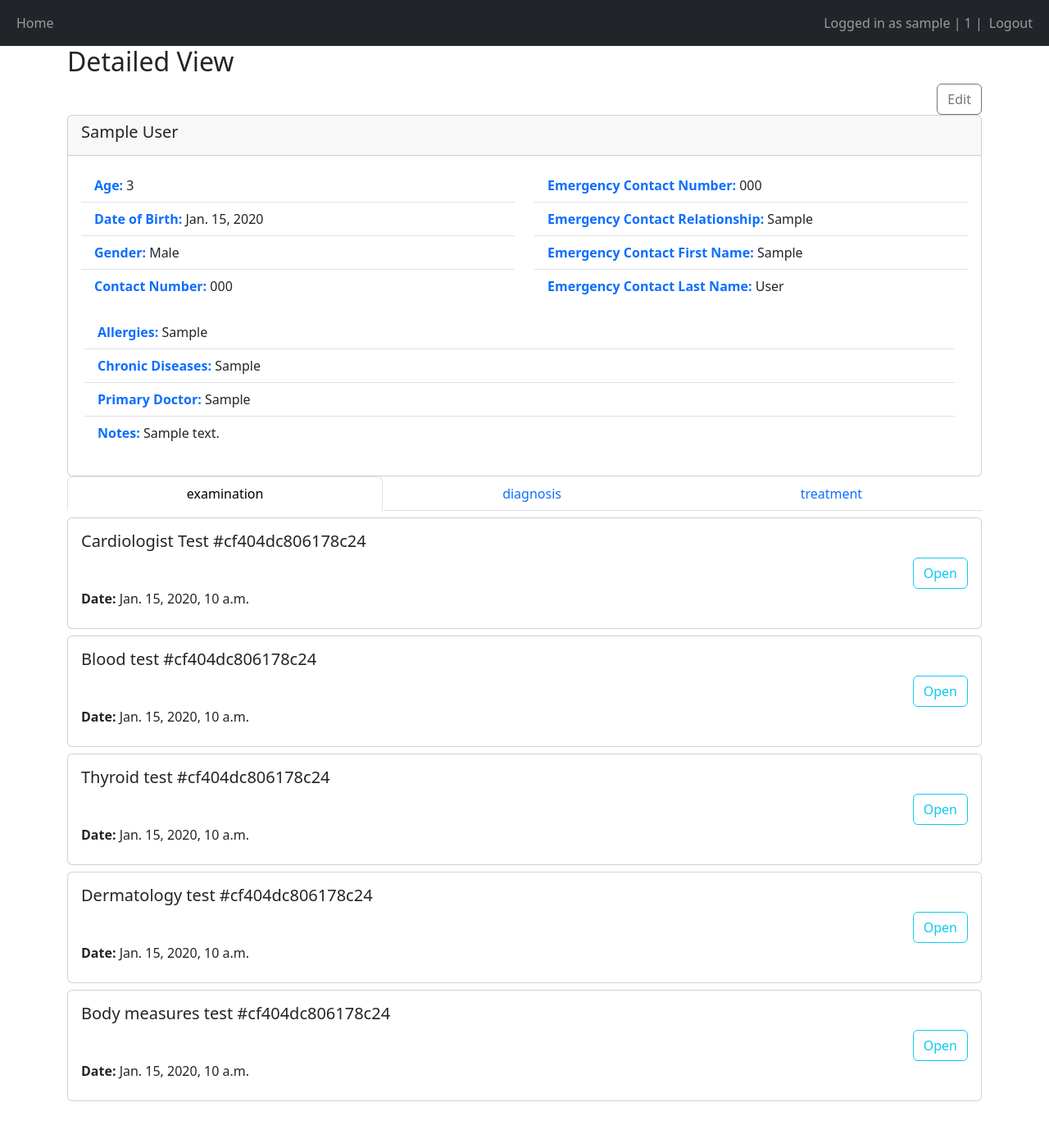
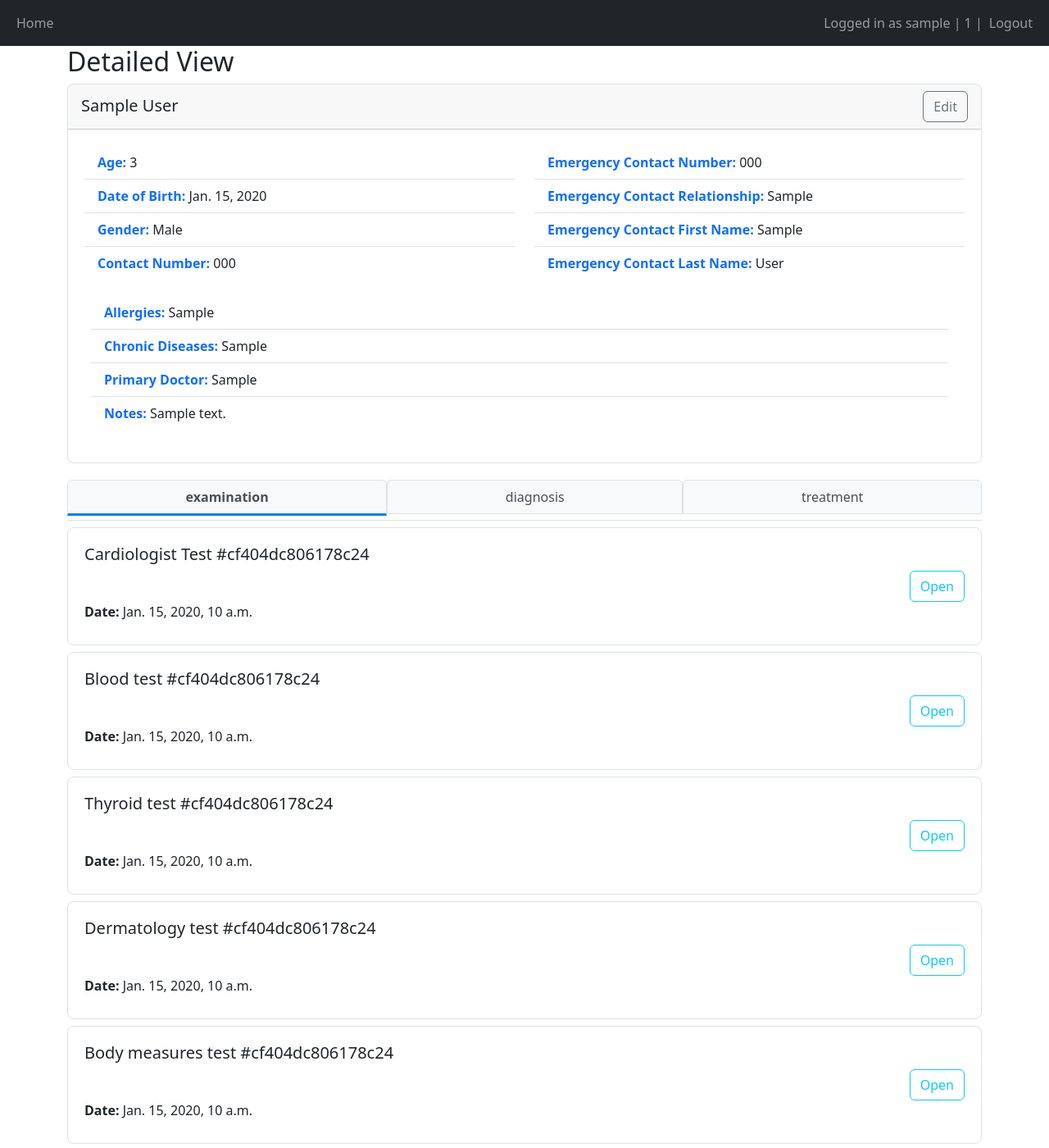
Before and after one commit to morn1n9st4r/medical_machine_learning, a Django app: page /record/1/ in a window 1280 px wide. Shown: the whole page at 82% size. Before the commit the page ends 1343 px from the top, so only its background shows below. Run offline with Django 5.2, Linux system fonts and the light colour scheme; a user stored in the database is signed in; tables that the repository leaves empty hold one stand-in row (values such as "Sample post"); some libraries are stand-ins or nearby versions.

Commit message:
updated design

```diff
--- a/main/static/css/style.css
+++ b/main/static/css/style.css
@@ -17,30 +17,72 @@
     padding: 8px 16px;
 }
 
-.card {
-    margin-top: 15px;
-}
-
 .card-body {
     padding: 15px;
 }
 
-.card-title {
-    font-size: 1.25rem;
-    margin-bottom: 10px;
+
+.dropdown-item {
+    display: block;
+    width: 100%;
+    padding: 0.5rem 1rem;
+    clear: both;
+    font-weight: 400;
+    color: #212529;
+    text-align: inherit;
+    white-space: nowrap;
+    background-color: transparent;
+    border: 0;
+    text-decoration: none;
 }
 
-.card-content {
-    margin-bottom: 10px;
+.dropdown-item:hover {
+    color: #fff;
+    background-color: #17a2b8; /* Change this color to your desired hover color */
 }
 
-.mb-2 {
-    margin-bottom: 10px;
+
+/* Style for the active tab */
+.nav-tabs .nav-item.show .nav-link, .nav-tabs .nav-link.active {
+    background-color: #f8f9fa;
+    border-color: #dee2e6;
+    border-bottom: 3px solid #007bff; /* Add a bottom border to the active tab */
+    color: #495057;
+    font-weight: bold; /* Make the text bold for the active tab */
+    margin-top: 15px; /* Add top margin to the active tab */
+    margin-bottom: 5px; /* Add bottom margin to the active tab */
+}
+
+/* Style for the inactive tabs */
+.nav-tabs .nav-link {
+    background-color: #f8f9fa;
+    border-color: #dee2e6;
+    color: #495057;
+    margin-top: 15px; /* Add top margin to the active tab */
+    margin-bottom: 5px; /* Add bottom margin to the inactive tabs */
+}
+
+/* Add hover effect */
+.nav-tabs .nav-link:hover {
+    background-color: #e9ecef;
+    border-color: #dee2e6;
+    color: #007bff;
+}
+
+/* Style for the card */
+.card {
+    border: 1px solid #dee2e6; /* Add a border to the card */
+    border-radius: 8px; /* Optional: Add border-radius for rounded corners */
+    margin-bottom: 5px; /* Optional: Add margin to create space between cards */
+}
+
+/* Style for the card body */
+.card-body {
+    padding: 20px; /* Add padding to the card body */
 }
 
 
 .custom-doctor-card {
-
     border: 2px solid #3498db; /* Example border color */
     background-color: #f8f9fa; /* Example background color */
 }
--- a/main/templates/main/detailed_view_record.html
+++ b/main/templates/main/detailed_view_record.html
@@ -9,24 +9,19 @@
 
 
 {% load static %}
-<link rel="stylesheet" href="{% static 'main/style.css' %}">
-
+<link rel="stylesheet" href="{% static 'css/style.css' %}">
 
 
 <h2>Detailed View</h2>
 
-<div class="card-body">
-    {% if status == 'doctor' or status == 'patient' %}
-        <div class="d-flex justify-content-end">
-            <a class="btn btn-outline-secondary" href="{% url 'edit_profile' record.pk %}">Edit</a>
-        </div>
-    {% endif %}
-</div>
 
 
 <div class="card">
-    <div class="card-header">
+    <div class="card-header d-flex justify-content-between align-items-baseline">
         <h5 class="card-title">{{ record.first_name }} {{ record.last_name }}</h5>
+        {% if status == 'doctor' or status == 'patient' %}
+            <a class="btn btn-outline-secondary" href="{% url 'edit_profile' record.pk %}">Edit</a>
+        {% endif %}
     </div>
     <div class="card-body">
         <div class="row">
```
Also changed, not shown: other parts of main/templates/main/detailed_view_record.html (+21 -62 lines), main/templates/main/home.html (+4 -4 lines), main/templates/main/results.html (+5 -4 lines).
